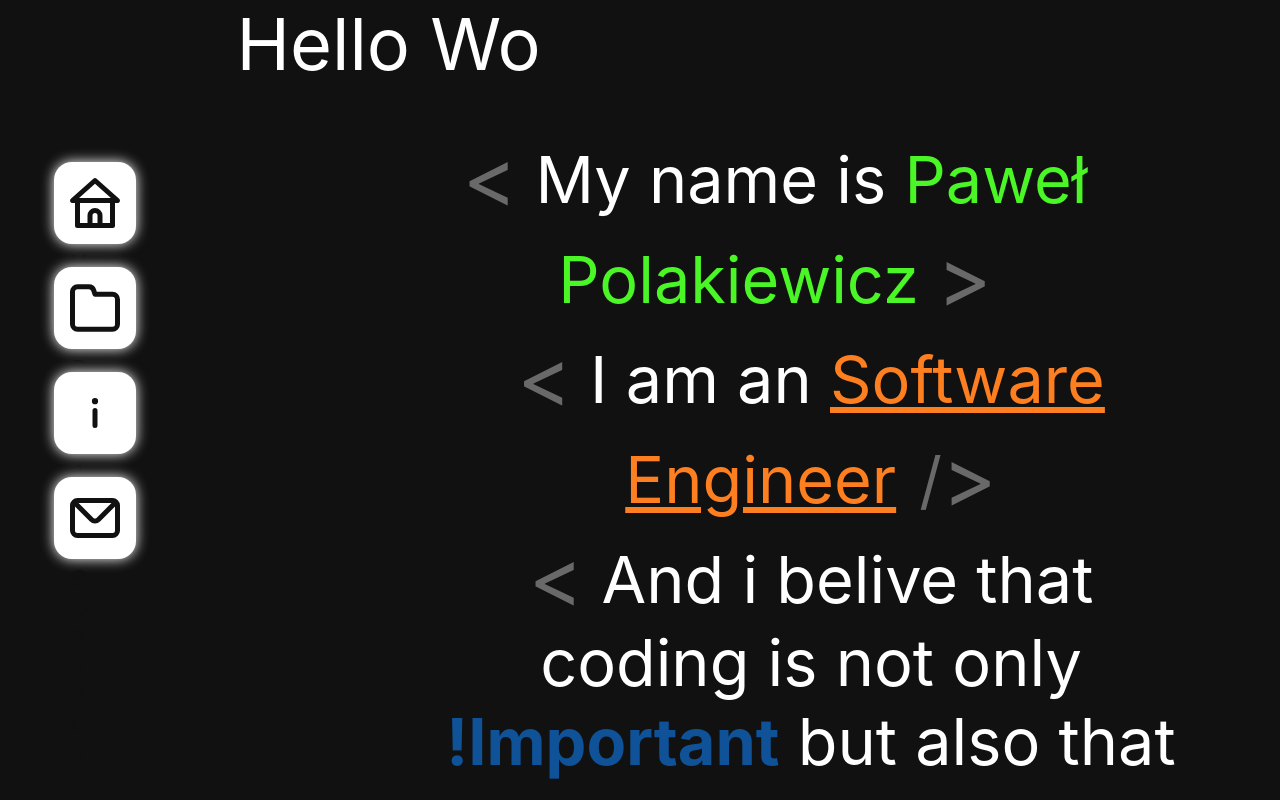
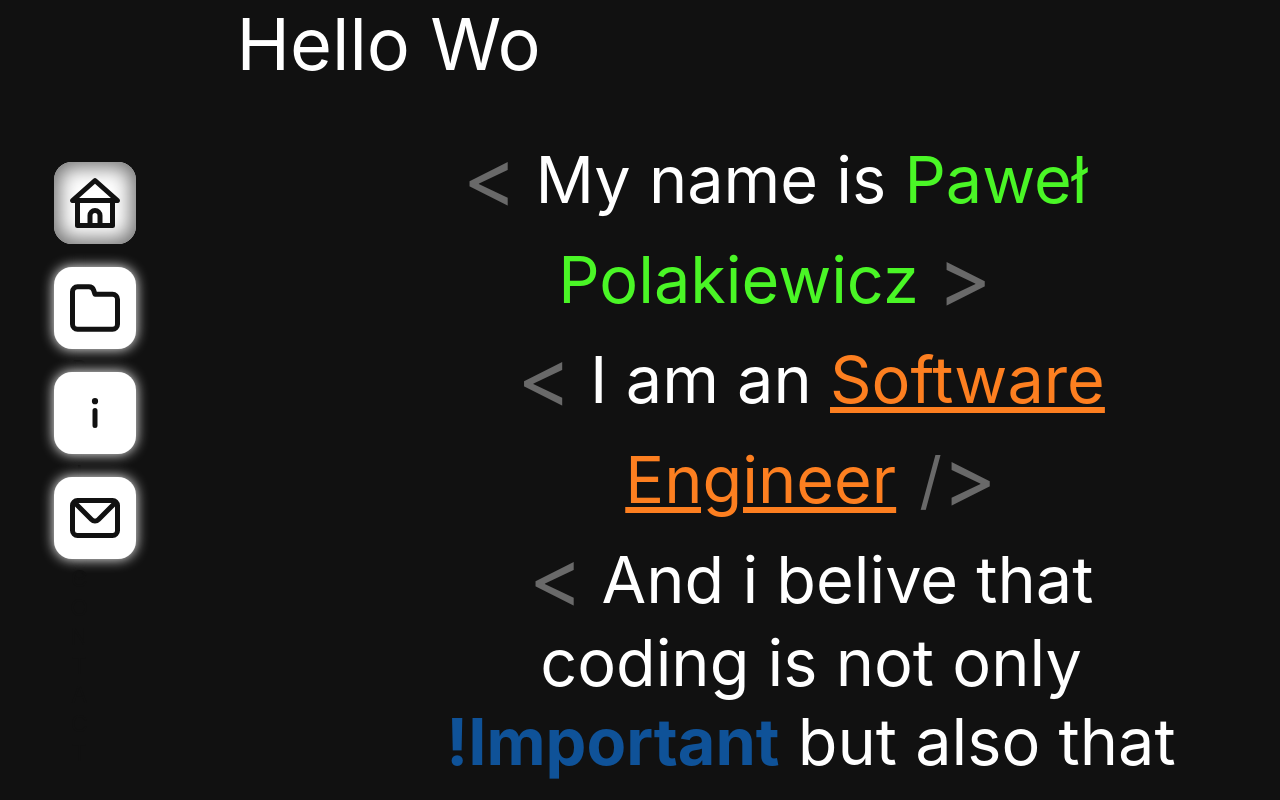
Before and after one commit to AtroxEGO/portfolio-app, a React (Create React App) app: page /pawel in a window 1280 px wide. Shown: the top 800 px of the page. Built offline with nearby package versions, Linux system fonts and the light colour scheme.

Commit message:
PA-04: Home tab completed

```diff
--- a/src/components/Pawel/Navbar/Navbar.js
+++ b/src/components/Pawel/Navbar/Navbar.js
@@ -5,7 +5,7 @@ import items from './navbarItems.js'
 import { useLocation } from 'react-router'
 
 
-const Navbar = ({onSectionChange}) => {
+const Navbar = ({currentSection,onSectionChange}) => {
 
     const location = useLocation()
 
@@ -26,7 +26,7 @@ const Navbar = ({onSectionChange}) => {
 
     const singleItem = ({icon, desc, title}, i) => (
         <div className={classes.navbarItem} key={i} onClick={() => handleClick(i, title)}>
-            <div className={classes.navbarButton}>
+            <div className={i == currentSection ? [classes.activeButton, classes.navbarButton].join(" ") : classes.navbarButton}>
                 {getIcon(icon)}
             </div>
             <div className={classes.navbarItemDesc} >{desc}</div>
--- a/src/pages/Profiles/Pawel/Pawel.js
+++ b/src/pages/Profiles/Pawel/Pawel.js
@@ -20,7 +20,7 @@ const Pawel = () => {
 
   return (
     <div className={classes.root}>
-      <Navbar onSectionChange={[setCurrentSection, setConstoleText]}/>
+      <Navbar currentSection={currentSection} onSectionChange={[setCurrentSection, setConstoleText]}/>
       <ConsoleHeader text={consoleText}/>
       <div className={classes.sectionRoot}>
         {getSection(currentSection)}
```
